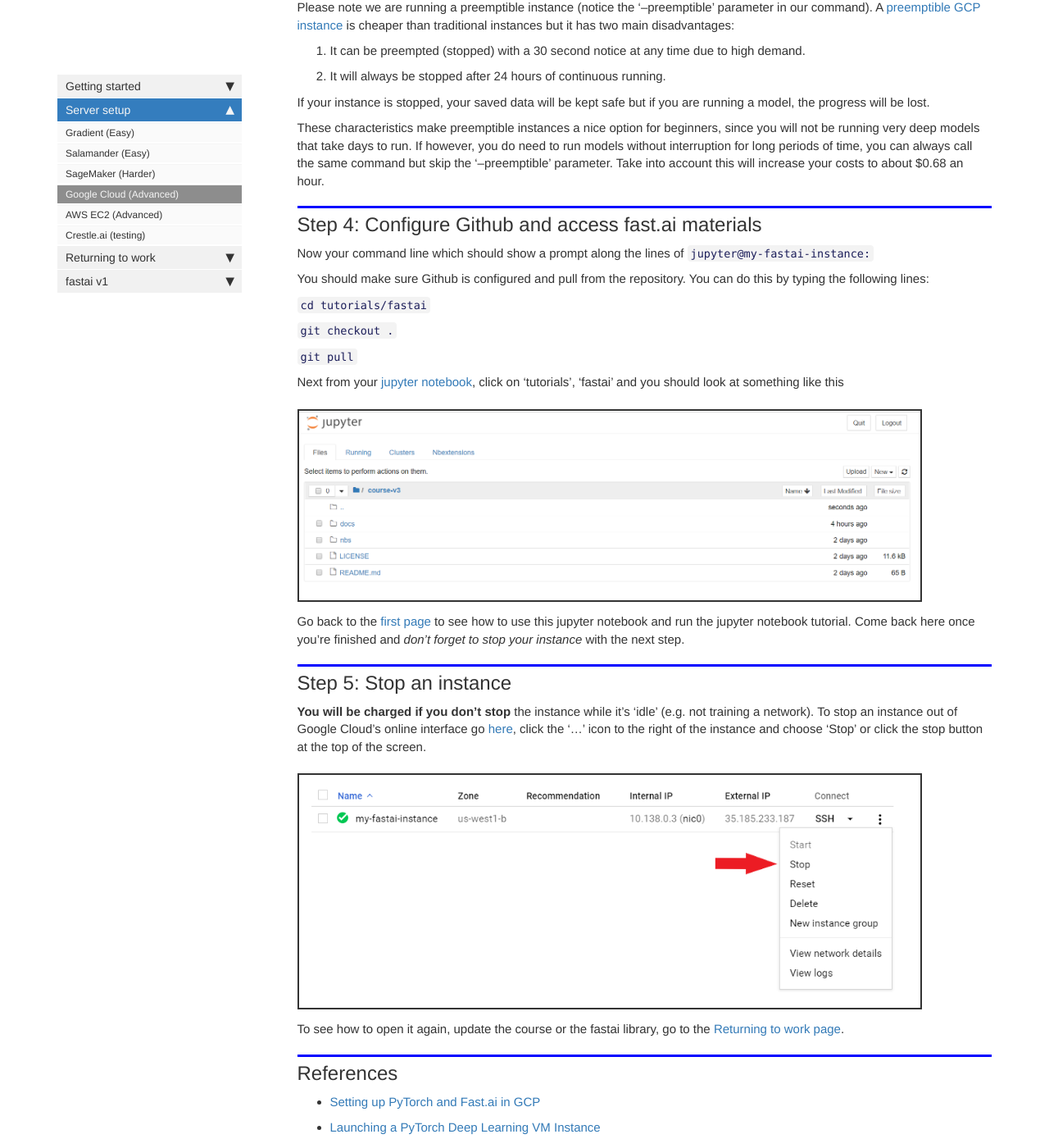
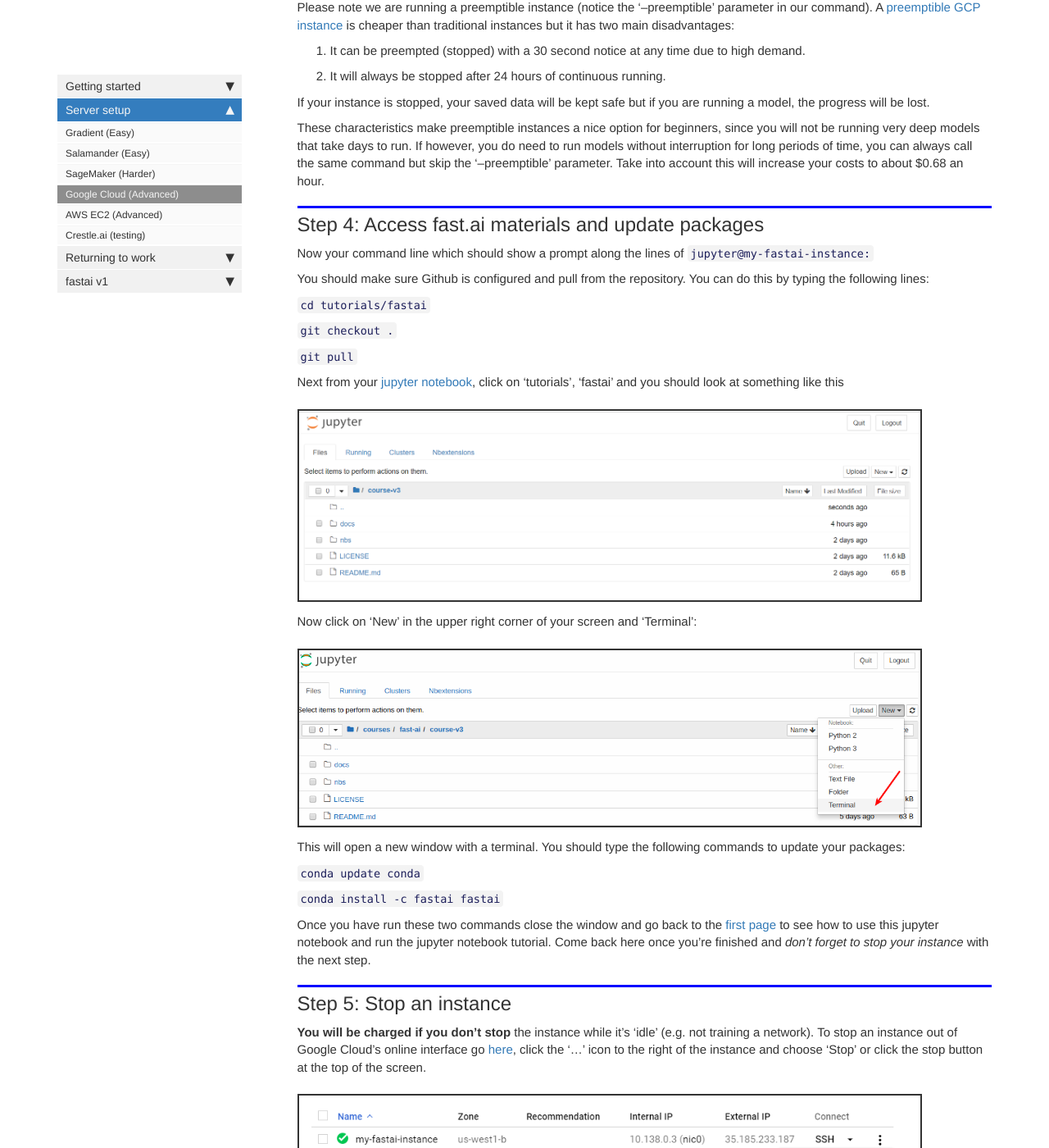
Before and after one commit to tamersalama/course-v3, a Jekyll site: the page built from docs/start_gcp.md, in a window 1280 px wide and 1400 px high, scrolled down 4718 px. Shown: the whole window at 82% size. Built offline with Jekyll 4.4.1, drawn with Linux system fonts in a browser that asks for light colours; nearby versions of some CDN libraries; comment, search, counter and statistics services are not loaded; some of the changed text lies outside the part shown.

Commit message:
Add commands to update packages

```diff
--- a/docs/start_gcp.md
+++ b/docs/start_gcp.md
@@ -157,7 +157,7 @@
 
 These characteristics make preemptible instances a nice option for beginners, since you will not be running very deep models that take days to run. If however, you do need to run models without interruption for long periods of time, you can always call the same command but skip the '--preemptible' parameter. Take into account this will increase your costs to about $0.68 an hour.
 
-## Step 4: Configure Github and access fast.ai materials
+## Step 4: Access fast.ai materials and update packages
 
 Now your command line which should show a prompt along the lines of `jupyter@my-fastai-instance:`
 
@@ -173,7 +173,17 @@
 
 <img alt="nb tuto" src="/images/jupyter.png" class="screenshot">
 
-Go back to the [first page](index.html) to see how to use this jupyter notebook and run the jupyter notebook tutorial. Come back here once you're finished and *don't forget to stop your instance* with the next step.
+Now click on 'New' in the upper right corner of your screen and 'Terminal':
+
+<img alt="terminal" src="/images/terminal.png" class="screenshot">
+
+This will open a new window with a terminal. You should type the following commands to update your packages:
+
+`conda update conda`
+
+`conda install -c fastai fastai`
+
+Once you have run these two commands close the window and go back to the [first page](index.html) to see how to use this jupyter notebook and run the jupyter notebook tutorial. Come back here once you're finished and *don't forget to stop your instance* with the next step.
 
 ## Step 5: Stop an instance
 
```
Also changed, not shown: docs/start_aws.md (+1 -0 lines), docs/start_crestle.md (+12 -2 lines), docs/start_sagemaker.md (+12 -0 lines), docs/images/terminal.png (added).
